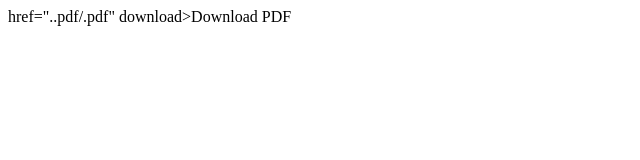
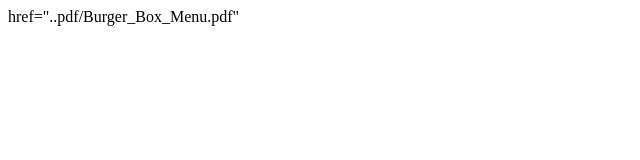
Before and after one commit to yohelv/Burgerbox-v1, a plain HTML site: page pdf/index.html in a window 1280 px wide. Shown: the whole page, without its empty margins (0-640 px from the left). Drawn offline with Linux system fonts and the light colour scheme.

Commit message:
Update index.html

```diff
--- a/pdf/index.html
+++ b/pdf/index.html
@@ -1,3 +1,4 @@
 <!DOCTYPE html>
 <html>
-href="..pdf/.pdf" download>Download PDF
+href="..pdf/Burger_Box_Menu.pdf"
+</html>
```
